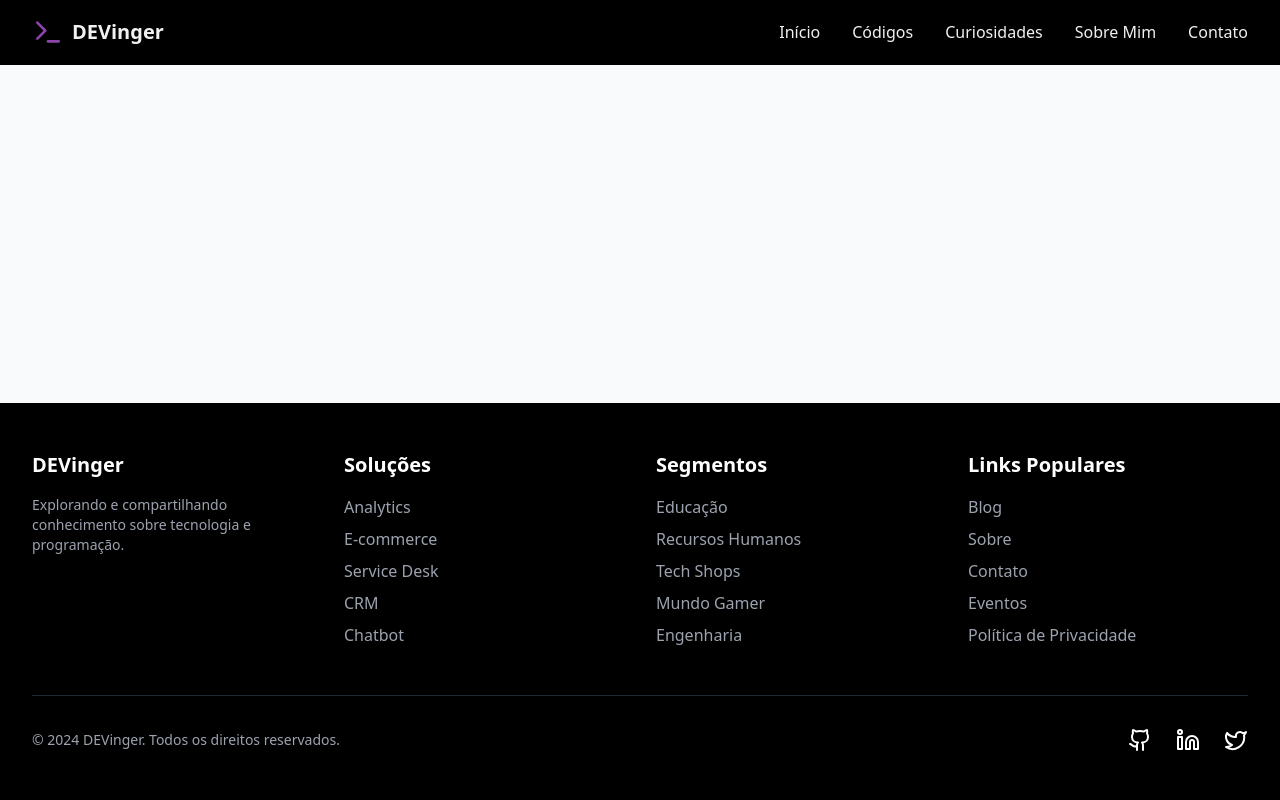
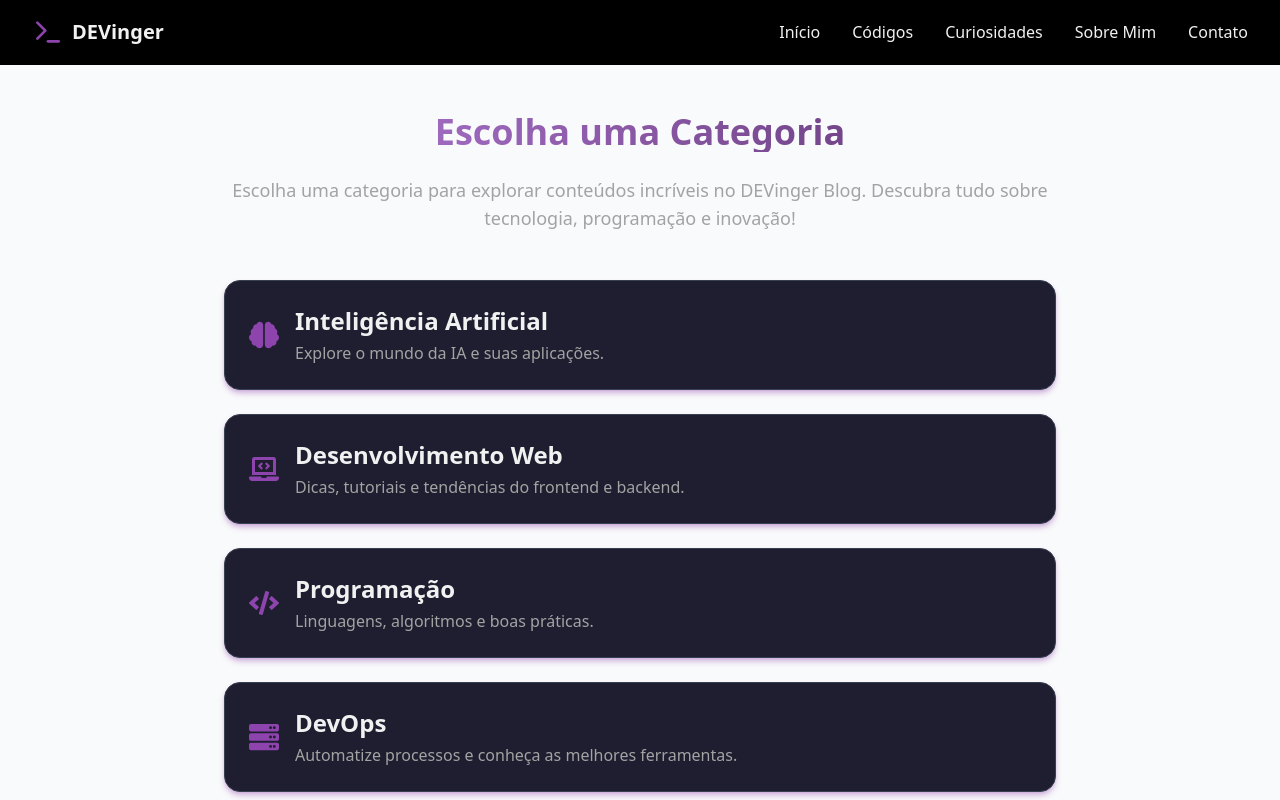
Before and after one commit to lanroo/blogdevinger, a React (Vite) app: page /categories in a window 1280 px wide. Shown: the top 800 px of the page. Built offline with nearby package versions, Linux system fonts and the light colour scheme.

Commit message:
melhorias design + modal created

```diff
--- a/package.json
+++ b/package.json
@@ -11,6 +11,7 @@
   },
   "dependencies": {
     "@emailjs/browser": "^4.3.3",
+    "@headlessui/react": "^2.2.0",
     "@tailwindcss/forms": "^0.5.9",
     "@tailwindcss/typography": "^0.5.15",
     "embla-carousel-react": "^8.5.1",
@@ -20,6 +21,7 @@
     "react-dom": "^18.3.1",
     "react-helmet-async": "^2.0.4",
     "react-hot-toast": "^2.4.1",
+    "react-icons": "^5.4.0",
     "react-router-dom": "^6.22.3",
     "react-share": "^5.1.0",
     "react-slick": "^0.30.2",
--- a/src/App.tsx
+++ b/src/App.tsx
@@ -10,6 +10,7 @@ import Contact from './pages/Contact';
 import PostPage from './pages/PostPage';
 import ProjectPage from './pages/ProjectPage';
 import Courses from './pages/Courses';
+import Category from './pages/Category';
 
 
 function App() {
@@ -24,6 +25,7 @@ function App() {
               <Route path="/courses" element={<Courses />} />
               <Route path="/projects" element={<Projects />} />
               <Route path="/projects/:id" element={<ProjectPage />} />
+              <Route path="/categories" element={<Category />} />
               <Route path="/about" element={<About />} />
               <Route path="/contact" element={<Contact />} />
               <Route path="/post/:id" element={<PostPage />} />
--- /dev/null
+++ b/src/components/CategoryModal.tsx
@@ -0,0 +1,49 @@
+import { useState } from 'react';
+import { Dialog } from '@headlessui/react';
+import { X } from 'lucide-react';
+import Category from '../pages/Category';
+
+const CategoryModal = () => {
+  const [isOpen, setIsOpen] = useState(false);
+
+  const openModal = () => setIsOpen(true);
+  const closeModal = () => setIsOpen(false);
+
+  return (
+    <div>
+      <button
+        onClick={openModal}
+        className="bg-primary text-white py-2 px-6 rounded-lg font-medium hover:bg-primary-light transition"
+      >
+        Explorar Categorias
+      </button>
+
+      <Dialog
+        open={isOpen}
+        onClose={closeModal}
+        className="fixed inset-0 z-50 flex items-center justify-center"
+      >
+        {/* Overlay */}
+        <div className="fixed inset-0 bg-black/60 backdrop-blur-sm" aria-hidden="true" />
+
+        {/* Modal Content */}
+        <div className="relative bg-[#1e1e30] text-foreground rounded-lg shadow-lg w-full max-w-xl mx-auto sm:my-8 max-h-[90vh] overflow-y-auto px-4 sm:px-6 lg:px-8">
+          {/* Close Button */}
+          <button
+            onClick={closeModal}
+            className="absolute top-4 right-4 text-gray-400 hover:text-white transition"
+          >
+            <X className="w-6 h-6" />
+          </button>
+
+          {/* Modal Body */}
+          <div className="p-6 sm:p-8">
+            <Category />
+          </div>
+        </div>
+      </Dialog>
+    </div>
+  );
+};
+
+export default CategoryModal;
--- a/src/components/Hero.tsx
+++ b/src/components/Hero.tsx
@@ -1,5 +1,6 @@
+import FeaturedPosts from '../components/FeaturedPosts';
+import CategoryModal from '../components/CategoryModal';
 import { Link } from 'react-router-dom';
-import FeaturedPosts from '../components/FeaturedPosts';
 
 const Hero = () => {
   const backgroundImage =
@@ -26,12 +27,7 @@ const Hero = () => {
             Descubra insights sobre tecnologia, programação e inovação em um só lugar. Explore, aprenda e inspire-se.
           </p>
           <div className="flex flex-wrap justify-center gap-4">
-            <Link
-              to="/categories"
-              className="bg-primary text-white py-2 px-6 rounded-lg font-medium hover:bg-primary-light hover:text-background transition"
-            >
-              Explorar Categorias
-            </Link>
+            <CategoryModal /> {/* Modal Botão Integrado */}
             <Link
               to="/subscribe"
               className="bg-white text-primary py-2 px-6 rounded-lg font-medium hover:bg-primary-light hover:text-background transition"
--- a/src/index.css
+++ b/src/index.css
@@ -8,12 +8,39 @@
 html {
     background-color: #1a1a2e;
     color: #f1f1f1;
+    scroll-behavior: smooth;
+  }
+
+  h1 {
+    margin-top: 0;
+    margin-bottom: 0;
+    padding: 0;
+    line-height: 1.2;
   }
 
   section {
-    margin-bottom: 0;
+    margin: 0 auto;
   }
 
-  h1, h2, p {
-    margin: 0;
+
+/* Custom Scrollbar */
+::-webkit-scrollbar {
+    width: 4px;
   }
+
+  ::-webkit-scrollbar-track {
+    background: transparent;
+  }
+
+  ::-webkit-scrollbar-thumb {
+    background: rgba(142, 68, 173, 0.1);
+    border-radius: 10px;
+  }
+
+  ::-webkit-scrollbar-thumb:hover {
+    background: rgba(142, 68, 173, 0.6);
+  }
+
+  ::-webkit-scrollbar-thumb:active {
+    background: rgba(142, 68, 173, 0.8);
+  }
--- /dev/null
+++ b/src/pages/Category.tsx
@@ -0,0 +1,68 @@
+import { FaBrain, FaLaptopCode, FaCode, FaServer, FaUserTie } from 'react-icons/fa';
+import { Link } from 'react-router-dom';
+
+const Category = () => {
+  const categories = [
+    {
+      name: 'Inteligência Artificial',
+      description: 'Explore o mundo da IA e suas aplicações.',
+      icon: <FaBrain />,
+      link: '/inteligencia-artificial',
+    },
+    {
+      name: 'Desenvolvimento Web',
+      description: 'Dicas, tutoriais e tendências do frontend e backend.',
+      icon: <FaLaptopCode />,
+      link: '/desenvolvimento-web',
+    },
+    {
+      name: 'Programação',
+      description: 'Linguagens, algoritmos e boas práticas.',
+      icon: <FaCode />,
+      link: '/programacao',
+    },
+    {
+      name: 'DevOps',
+      description: 'Automatize processos e conheça as melhores ferramentas.',
+      icon: <FaServer />,
+      link: '/devops',
+    },
+    {
+      name: 'Carreira Tech',
+      description: 'Dicas para crescer na carreira de tecnologia.',
+      icon: <FaUserTie />,
+      link: '/carreira-tech',
+    },
+  ];
+
+  return (
+    <div className="max-w-4xl mx-auto px-4 sm:px-6 lg:px-8 py-12">
+      <h1 className="text-4xl font-extrabold text-center mb-6 bg-gradient-to-r from-primary-light to-primary-dark bg-clip-text text-transparent">
+        Escolha uma Categoria
+      </h1>
+      <p className="text-lg text-center text-muted mb-12">
+        Escolha uma categoria para explorar conteúdos incríveis no DEVinger Blog. Descubra tudo sobre
+        tecnologia, programação e inovação!
+      </p>
+      <div className="space-y-6">
+        {categories.map((category, index) => (
+          <Link
+            key={index}
+            to={category.link}
+            className="block"
+          >
+            <div className="flex items-center bg-[#1e1e30] border border-gray-700 rounded-lg p-6 shadow-glow hover:shadow-md transition-shadow hover:bg-primary/10">
+              <div className="text-primary text-3xl mr-4">{category.icon}</div>
+              <div>
+                <h2 className="text-2xl font-bold mb-1 text-foreground">{category.name}</h2>
+                <p className="text-muted">{category.description}</p>
+              </div>
+            </div>
+          </Link>
+        ))}
+      </div>
+    </div>
+  );
+};
+
+export default Category;
```
Also changed, not shown: 1 other file (tests, documents, lock files or other folders).
